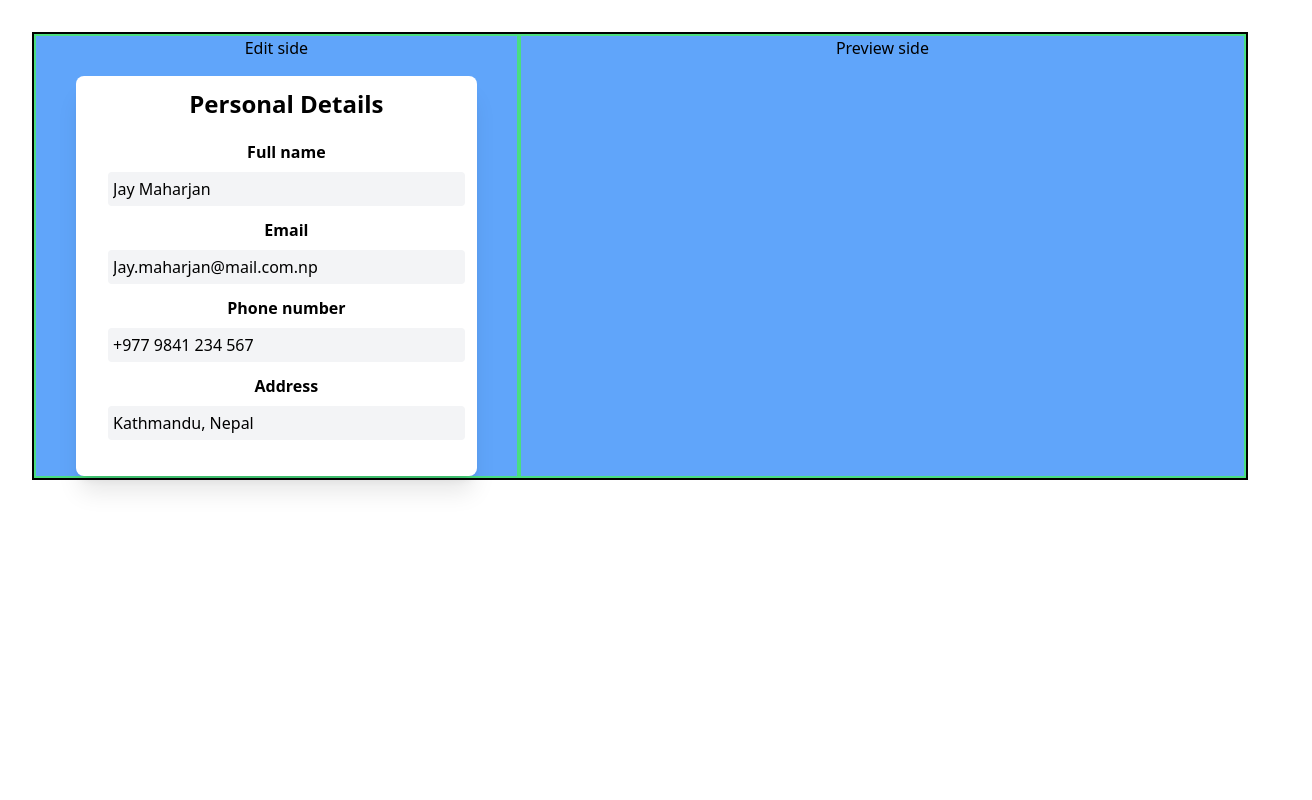
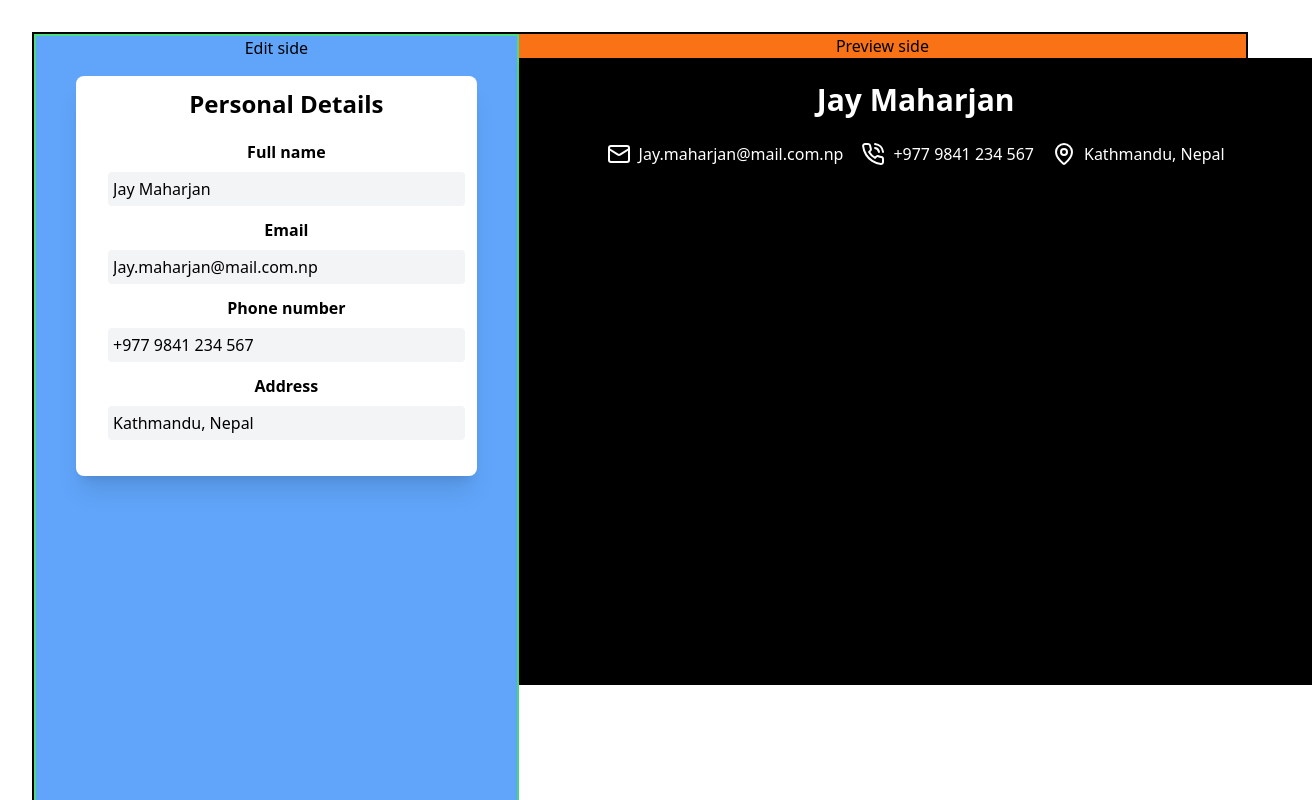
Before and after one commit to SubashJirel/ResumeBuilder, a React (Vite) app: page / in a window 1280 px wide. Shown: the top 800 px of the page, 1312 px wide, since content can reach past the window. Built offline with nearby package versions, Linux system fonts and the light colour scheme.

Commit message:
added the preview section of the right side

```diff
--- a/src/App.jsx
+++ b/src/App.jsx
@@ -1,6 +1,7 @@
 import './App.css';
 import { useState } from 'react';
 import PersonalDetails from './components/personal-info/PersonalDetails';
+import ResumePreview from './components/previewRightSide/ResumePreview';
 
 import exampleData from './example-data';
 
@@ -8,7 +9,10 @@ function App() {
   const [personalInfo, setPersonalInfo] = useState(exampleData.personalInfo);
   function handlePersonalInfoChange(e) {
     const { key } = e.target.dataset;
+    // console.log(e.target.dataset); // input ma maile data-key="email" bhanera yesari data-key rakheko chhu
+    // //so e.target.dataset gives me object like this {key: 'email'}
     setPersonalInfo({ ...personalInfo, [key]: e.target.value });
+    //[key] is a computed property name in JavaScript. It allows you to dynamically set the property name based on the value of key.
   }
   return (
     <>
@@ -23,8 +27,9 @@ function App() {
             address={personalInfo.address}
           />
         </div>
-        <div className="border-2 border-green-400 bg-blue-400 col-span-3">
+        <div className=" col-span-3">
           Preview side
+          <ResumePreview personalInfo={personalInfo} />
         </div>
       </div>
     </>
--- a/src/components/previewRightSide/PreviewPersonalDetails.jsx
+++ b/src/components/previewRightSide/PreviewPersonalDetails.jsx
@@ -0,0 +1,26 @@
+import { Mail, PhoneCall, MapPin } from 'lucide-react';
+function PreviewPersonalDetails({ personalInfo }) {
+  const { fullName, email, phoneNumber, address } = personalInfo;
+  return (
+    <div className="bg-black text-white w-full px-9 py-6 personal-info">
+      <h1 className="resume-name text-center text-3xl font-bold mb-6">
+        {fullName}
+      </h1>
+      <div className="flex items-center justify-center gap-[18px]">
+        <div className="flex items-center">
+          <Mail />
+          <span className="ml-2">{email}</span>
+        </div>
+        <div className="flex items-center">
+          <PhoneCall />
+          <span className="ml-2">{phoneNumber}</span>
+        </div>
+        <div className="flex items-center">
+          <MapPin />
+          <span className="ml-2">{address}</span>
+        </div>
+      </div>
+    </div>
+  );
+}
+export default PreviewPersonalDetails;
--- /dev/null
+++ b/src/components/previewRightSide/ResumePreview.jsx
@@ -0,0 +1,12 @@
+import PreviewPersonalDetails from './PreviewPersonalDetails';
+function ResumePreview({ personalInfo }) {
+  return (
+    <div className="shadow-md h-[29.7cm] w-[21cm] preview-container">
+      <div className="resume top bg-white grid h-full w-full sticky top-0 auto-rows-auto">
+        <PreviewPersonalDetails personalInfo={personalInfo} />
+        <div>{/* work and education */}</div>
+      </div>
+    </div>
+  );
+}
+export default ResumePreview;
```
